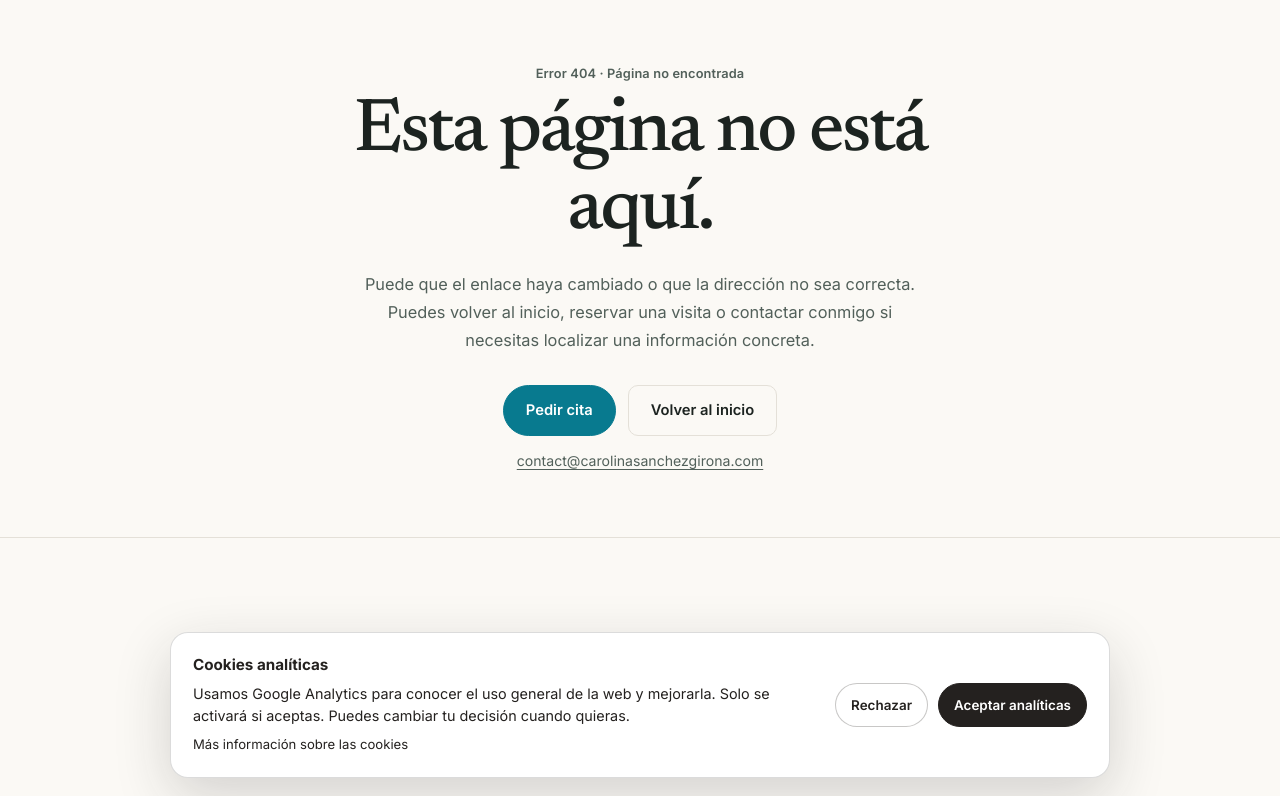
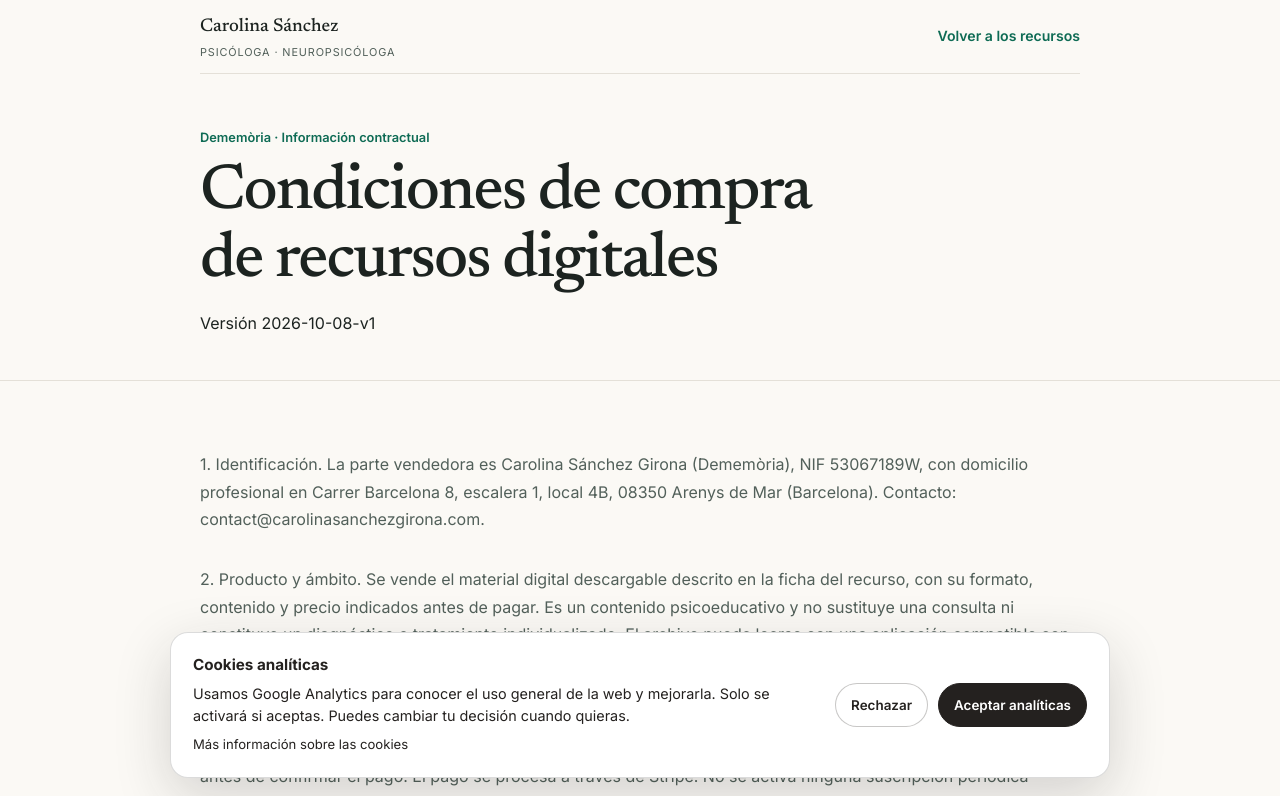
Before and after one commit to carolinasanchezgirona/Portfolio-Carolina, a Next.js app: page /condiciones-recursos in a window 1280 px wide. Before the commit this address had no page. Shown: the top 796 px of the page. Built offline with nearby package versions, Linux system fonts and the light colour scheme.

Commit message:
Legal recursos: condiciones de compra versionadas y página informativa

```diff
--- /dev/null
+++ b/app/condiciones-recursos/page.tsx
@@ -0,0 +1,31 @@
+import type { Metadata } from "next";
+import { RESOURCE_TERMS, RESOURCE_TERMS_VERSION } from "../../resource-legal";
+import "../../app/legal.css";
+
+export const metadata: Metadata = {
+  title: "Condiciones de compra de recursos digitales | Carolina Sánchez",
+  description: "Condiciones aplicables a los recursos descargables adquiridos en Dememòria.",
+  robots: { index: false, follow: true },
+};
+
+export default function CondicionesRecursosPage() {
+  return (
+    <main className="legal-page" lang="es">
+      <header className="legal-wrap legal-header">
+        <a className="legal-brand" href="/"><strong>Carolina Sánchez</strong><span>Psicóloga · Neuropsicóloga</span></a>
+        <a className="legal-back" href="/recursos/">Volver a los recursos</a>
+      </header>
+      <section className="legal-hero"><div className="legal-wrap">
+        <p className="legal-eyebrow">Dememòria · Información contractual</p>
+        <h1>Condiciones de compra de recursos digitales</h1>
+        <p>Versión {RESOURCE_TERMS_VERSION}</p>
+      </div></section>
+      <article className="legal-wrap legal-document">
+        {RESOURCE_TERMS.map((paragraph, index) => (
+          <section key={index}><p>{paragraph}</p></section>
+        ))}
+        <p>Consulta también la <a href="/privacidad/">política de privacidad</a>.</p>
+      </article>
+    </main>
+  );
+}
```
